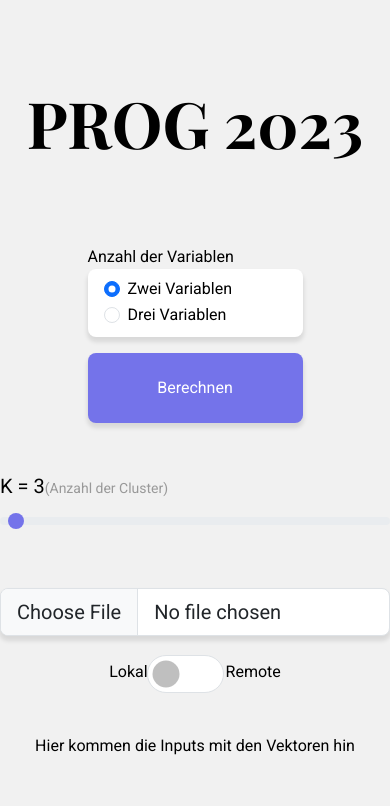
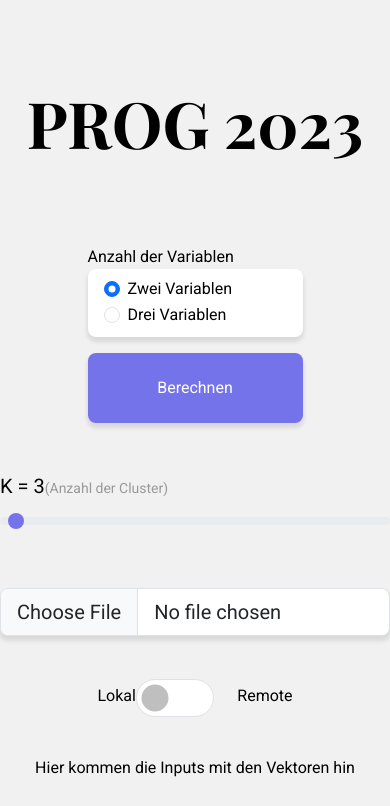
Before and after one commit to felixkru/PP2023, a Next.js app in the folder pp-2023/: page / in a window 390 px wide. Shown: the top 806 px of the page. Built offline with nearby package versions, Linux system fonts and the light colour scheme; a web font is replaced by a local one.

Commit message:
fix: Responsivität Button

```diff
--- a/pp-2023/src/app/globals.css
+++ b/pp-2023/src/app/globals.css
@@ -150,20 +150,20 @@ main {
 
 .form-check-label-individual-left {
   position: absolute;
-  left: 28%;
+  left: 25%;
 
 }
 
 .form-check-label-individual-right {
   position: absolute;
-  right: 28%;
+  right: 25%;
 }
 
 .form-check-input-toggle-individual {
-  min-width: 4.8rem;
+  min-width: 20%;
   min-height: 2.4rem;
   position: absolute;
-  left: 48%;
+  left: 45%;
 }
 
 .form-check-input-toggle-individual[type='checkbox']:checked + .form-check-label-individual-right {
--- a/pp-2023/src/app/kmeans/local-remote-button.js
+++ b/pp-2023/src/app/kmeans/local-remote-button.js
@@ -8,7 +8,7 @@ export const CreateLocalRemoteButton = ({ localRemoteButton, setLocalRemoteButto
     };
 
     return (
-        <div className="d-flex align-items-center form-check form-switch position-relative w-100 mt-2">
+        <div className="d-flex align-items-center form-check form-switch position-relative w-100 mt-5">
             <label className="form-check-label form-check-label-individual form-check-label-individual-left" htmlFor="toggleSwitch">Lokal</label>
             <input className="form-check-input form-check-input-toggle-individual" type="checkbox" id="toggleSwitch" role="checkbox"
             onChange={toggleLocalRemoteButton} checked={localRemoteButton}
--- a/pp-2023/src/app/page.js
+++ b/pp-2023/src/app/page.js
@@ -29,7 +29,7 @@ export default function Home() {
                                 </div>
                                 <InputKPoints/>
                                 <section
-                                    className='d-flex flex-column flex-xxl-row row-gap-3 justify-content-between align-items-center mb-5'>
+                                    className='row-gap-3 justify-content-between align-items-center mb-5'>
                                     <div className='file-input'>
                                         <input className="card-style form-control form-control-lg" type="file" id="excelFileInput"/>
                                     </div>
```
